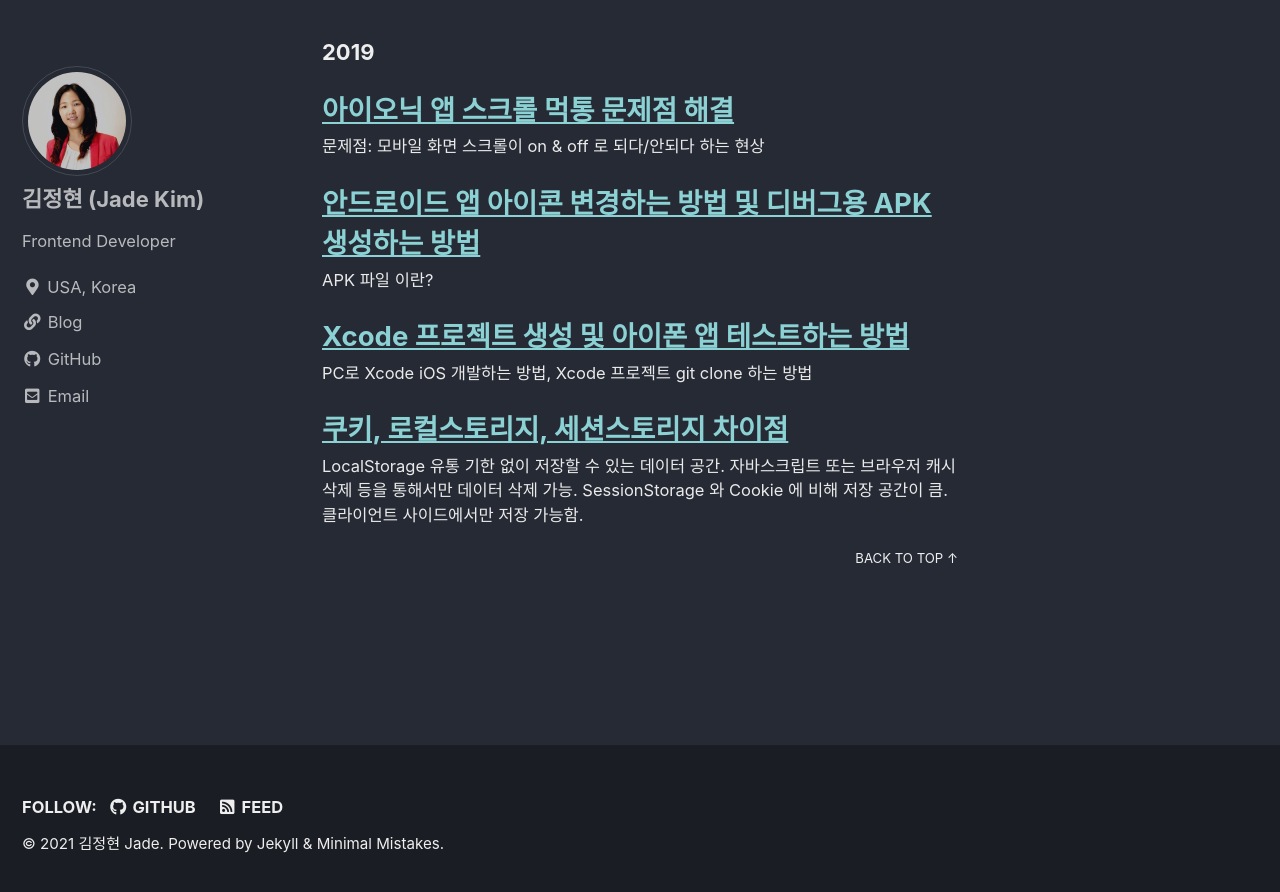
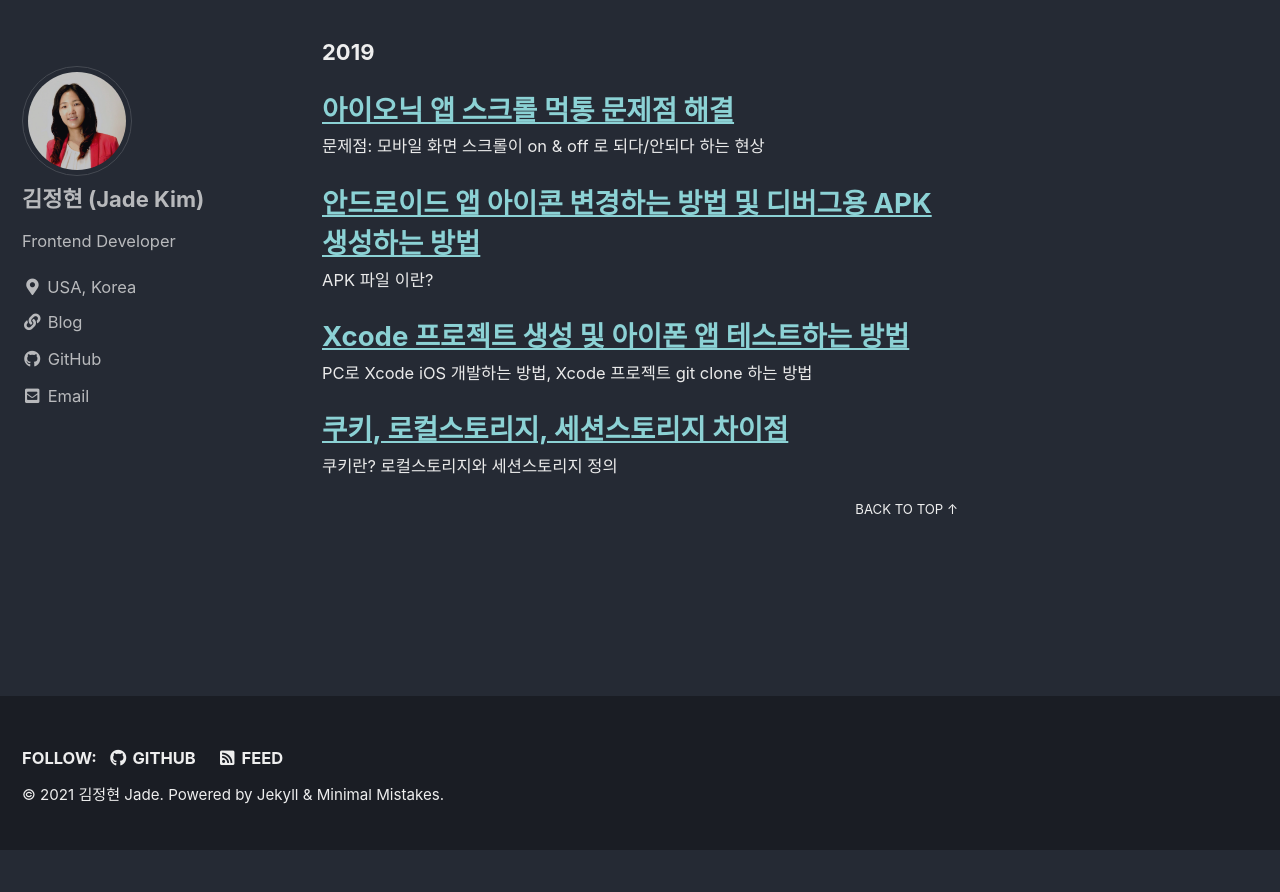
Before and after one commit to trevino-kim/github.io, a Jekyll site: the page built from _pages/year-archive.md, in a window 1280 px wide and 900 px high, scrolled down 722 px. Shown: the top 892 px of the window. Built offline with Jekyll 4.4.1, drawn with Linux system fonts in a browser that asks for light colours; cached includes are drawn as plain includes; after the commit the page ends 1572 px from its top, so only the background shows below that.

Commit message:
Update 2019-10-10-cookies-localStorage-SesseionStorage.md

```diff
--- a/_posts/2019-10-10-cookies-localStorage-SesseionStorage.md
+++ b/_posts/2019-10-10-cookies-localStorage-SesseionStorage.md
@@ -1,5 +1,6 @@
 ---
 title: "쿠키, 로컬스토리지, 세션스토리지 차이점"
+excerpt: "쿠키란? 로컬스토리지와 세션스토리지 정의"
 header:
   image: /assets/images/2019-10-10.jpg
   teaser: /assets/images/2019-10-10.jpg
```
